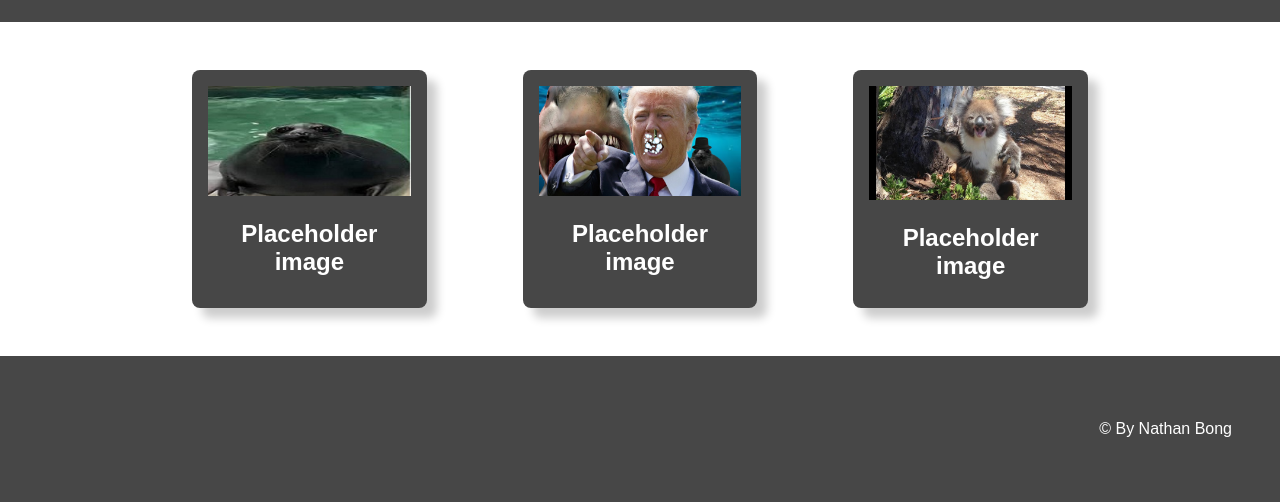
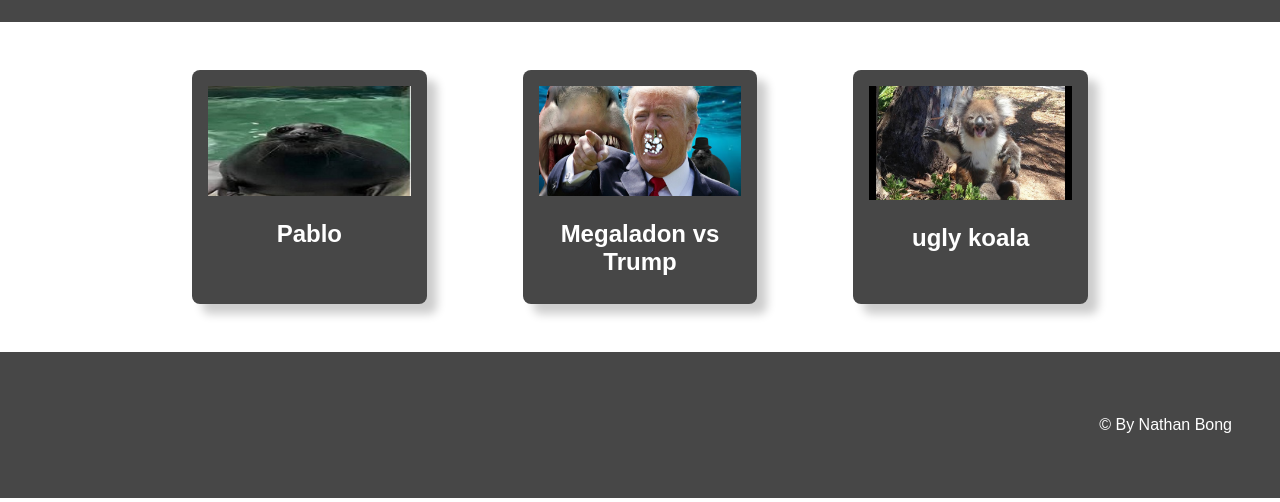
Before and after one commit to 25030Digigital/MyYear10Website2, a plain HTML site: page index.html in a window 1280 px wide. Shown: the part 319-821 px from the top of the page. Drawn offline with Linux system fonts and the light colour scheme.

Commit message:
Update index.html

```diff
--- a/index.html
+++ b/index.html
@@ -28,15 +28,15 @@
             <!-- one "card" which includes an image with a text below it -->
             <div class="topic-card">
                 <img src="images/Boi.jpg" alt="change this too!">
-                <h2 class="topic-card-text">Placeholder image</h2>
+                <h2 class="topic-card-text">Pablo</h2>
             </div>
             <div class="topic-card">
                 <img src="images/I love Seal in da background.png" alt="change this too!">
-                <h2 class="topic-card-text">Placeholder image</h2>
+                <h2 class="topic-card-text">Megaladon vs Trump</h2>
             </div>
             <div class="topic-card">
                 <img src="images/ragebaite complete.jpg" alt="change this too!">
-                <h2 class="topic-card-text">Placeholder image</h2>
+                <h2 class="topic-card-text">ugly koala</h2>
             </div>
         </div>
     </section>
```
